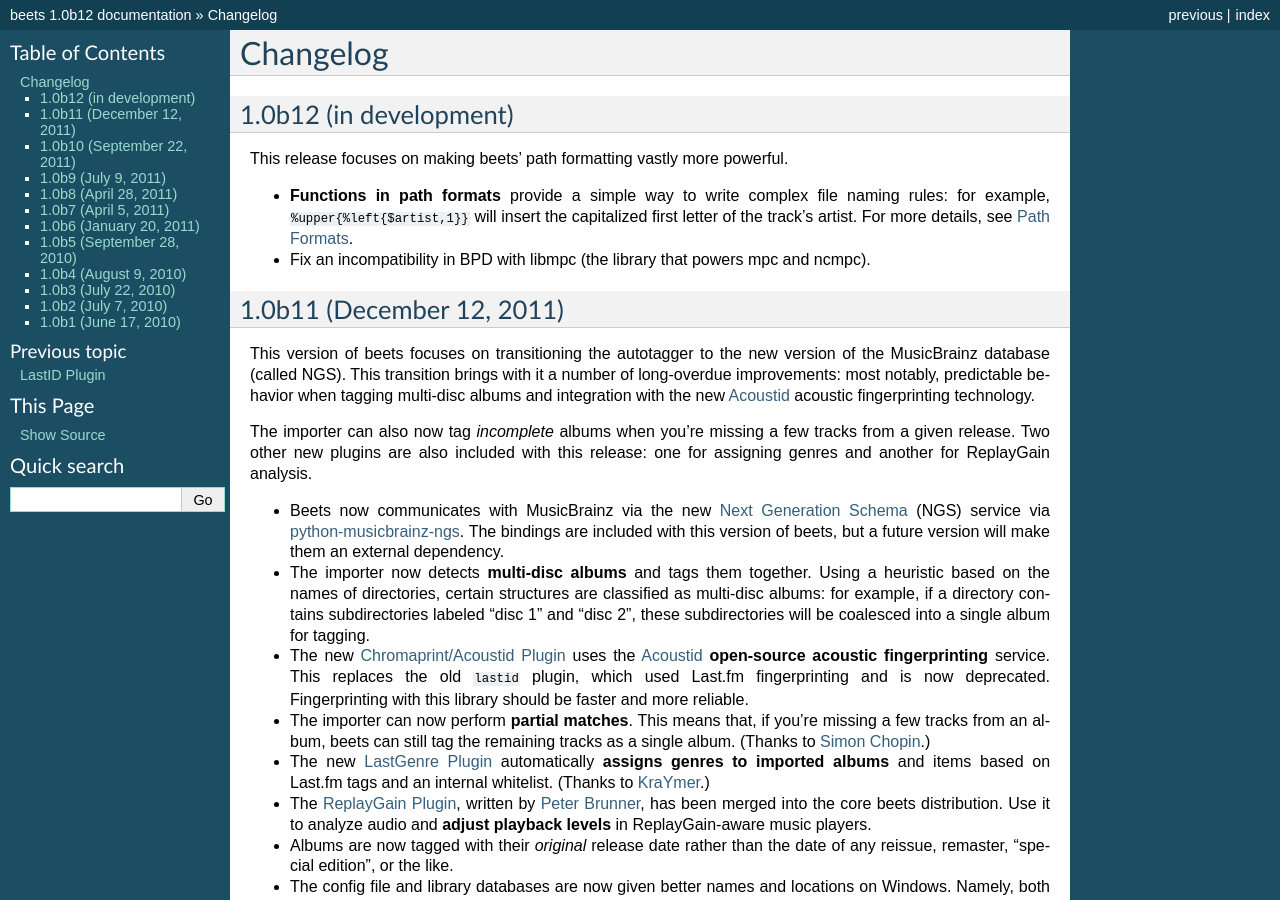
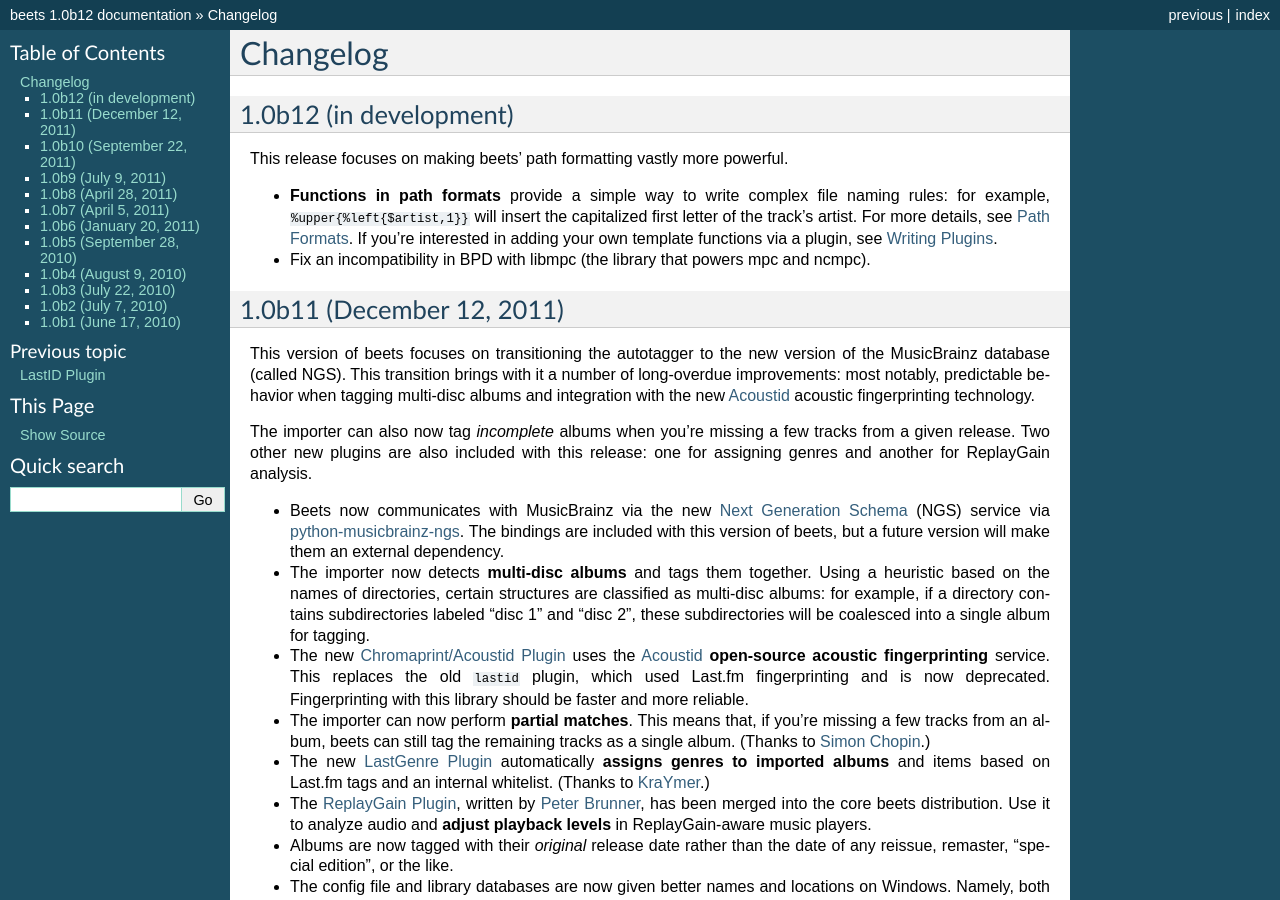
Before and after one commit to google-code-export/beets, a Sphinx documentation site: the page built from docs/changelog.rst, in a window 1280 px wide and 900 px high. Built offline with Sphinx 7.4.7, drawn with Linux system fonts in a browser that asks for light colours.

Commit message:
link to plugin template format docs

```diff
--- a/docs/changelog.rst
+++ b/docs/changelog.rst
@@ -9,7 +9,8 @@
 * **Functions in path formats** provide a simple way to write complex file
   naming rules: for example, ``%upper{%left{$artist,1}}`` will insert the
   capitalized first letter of the track's artist. For more details, see
-  :doc:`/reference/pathformat`.
+  :doc:`/reference/pathformat`. If you're interested in adding your own template
+  functions via a plugin, see :ref:`writing-plugins`.
 * Fix an incompatibility in BPD with libmpc (the library that powers mpc and
   ncmpc).
 
--- a/docs/plugins/index.rst
+++ b/docs/plugins/index.rst
@@ -74,6 +74,8 @@
 .. _A cmus plugin:
     https://github.com/coolkehon/beets/blob/master/beetsplug/cmus.py
 .. _cmus: http://cmus.sourceforge.net/
+
+.. _writing-plugins:
 
 Writing Plugins
 ---------------
--- a/docs/reference/pathformat.rst
+++ b/docs/reference/pathformat.rst
@@ -65,6 +65,9 @@
   ``condition`` is nonempty (or nonzero, if it's a number), then returns
   the second argument. Otherwise, returns the third argument if specified (or
   nothing if ``falsetext`` is left off).
+
+Plugins can extend beets with more template functions (see
+:ref:`writing-plugins`).
 
 
 Syntax Details
```
